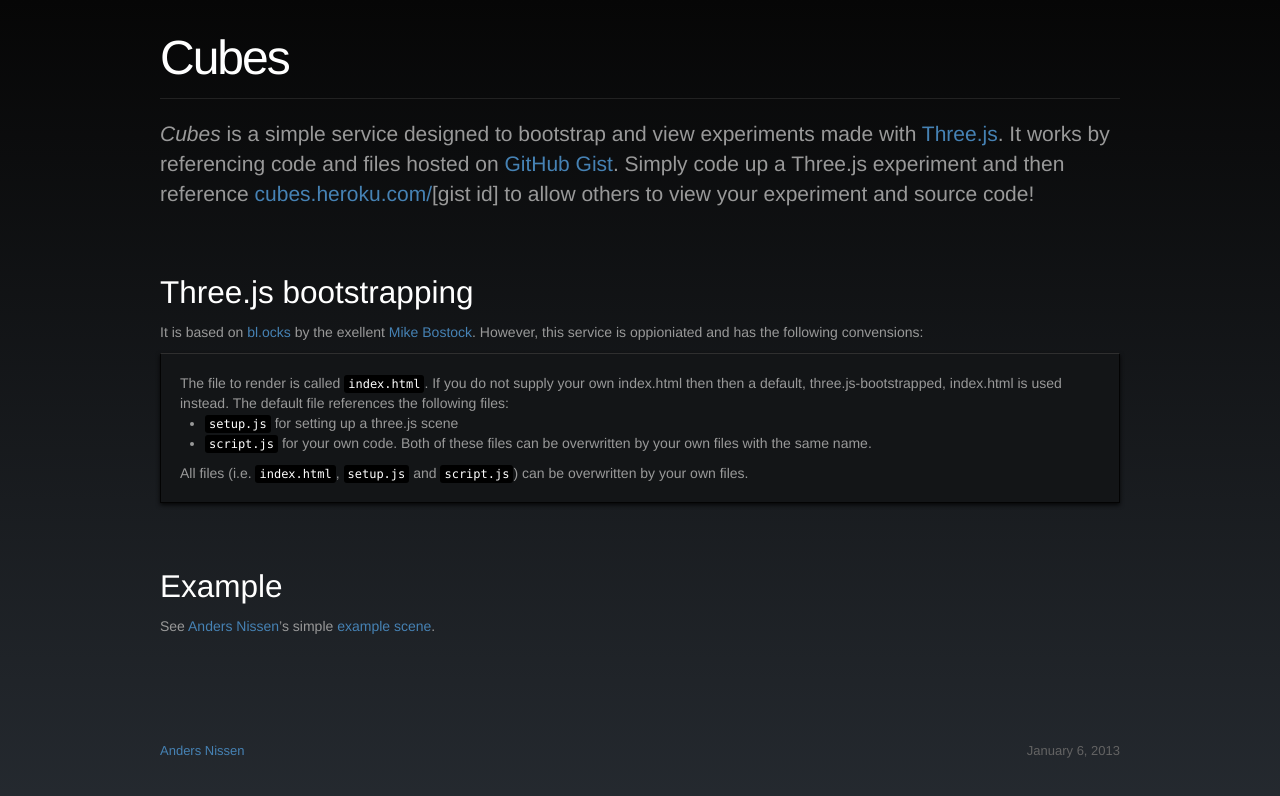
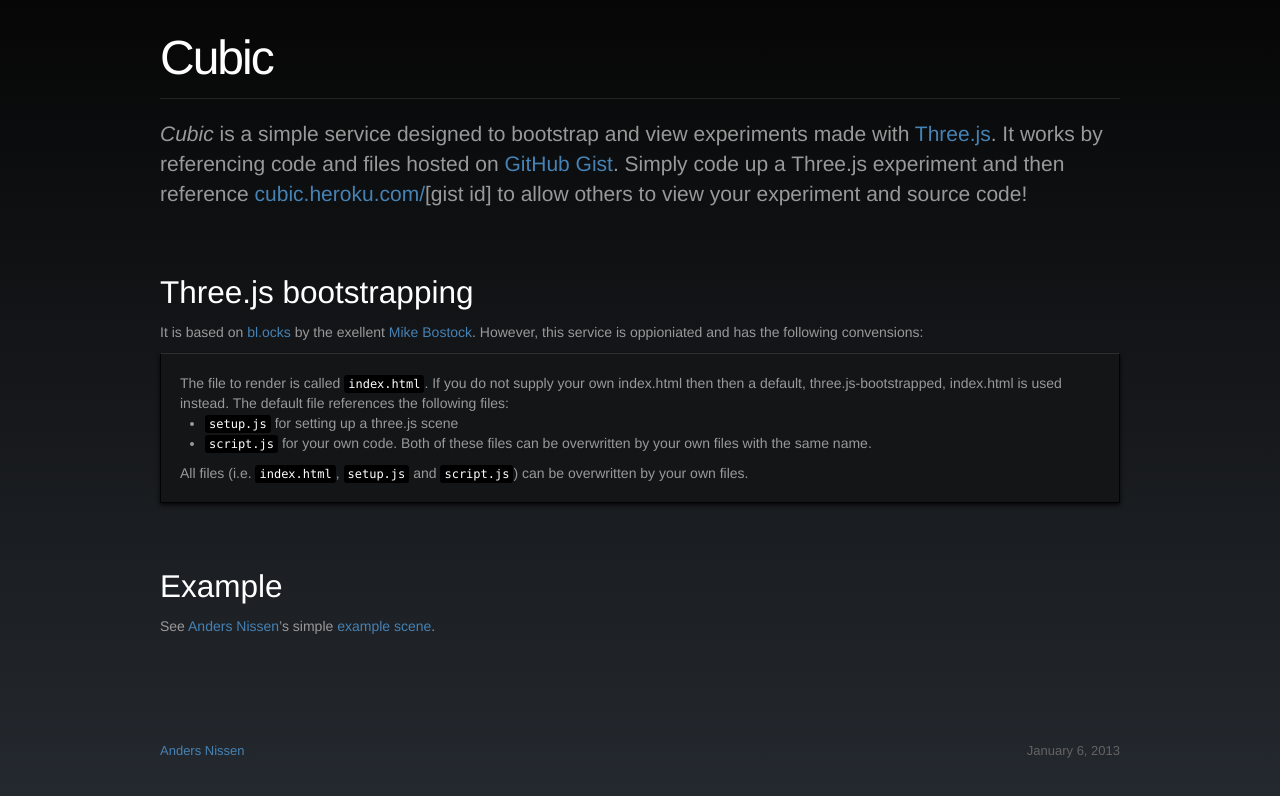
Before and after one commit to anissen/cubic, a website: page views/index.html in a window 1280 px wide. Drawn offline with Linux system fonts and the light colour scheme; a web font is replaced by a local one.

Commit message:
Renamed to Cubic

```diff
--- a/views/index.html
+++ b/views/index.html
@@ -2,16 +2,16 @@
 <head>
   <meta charset="utf-8">
   <link rel="icon" href="/favicon.png">
-  <title>Cubes</title>
+  <title>Cubic</title>
   <link href="/vendor/bootstrap/bootstrap.min.css" rel="stylesheet" />
   <link href="/vendor/bootstrap/bootstrap-responsive.css" rel="stylesheet" />
   <link href="/style.css?20120613" rel="stylesheet" />
 </head>
 <body>
-  <h1 style="margin-top:.8em;">Cubes</h1>
+  <h1 style="margin-top:.8em;">Cubic</h1>
   <hr/>
 
-  <p class="lead"><i>Cubes</i> is a simple service designed to bootstrap and view experiments made with <a href="http://threejs.org">Three.js</a>. It works by referencing code and files hosted on <a href="https://gist.github.com/">GitHub Gist</a>. Simply code up a Three.js experiment and then reference <a href="http://cubes.heroku.com/">cubes.heroku.com/</a>[gist id] to allow others to view your experiment and source code!</p>
+  <p class="lead"><i>Cubic</i> is a simple service designed to bootstrap and view experiments made with <a href="http://threejs.org">Three.js</a>. It works by referencing code and files hosted on <a href="https://gist.github.com/">GitHub Gist</a>. Simply code up a Three.js experiment and then reference <a href="http://cubic.heroku.com/">cubic.heroku.com/</a>[gist id] to allow others to view your experiment and source code!</p>
 
   <h2>Three.js bootstrapping</h2>
   <p>
@@ -33,7 +33,7 @@
   <!--
   <h2>Credits</h2>
 
-  <p><b>Cubes</b> is run by <a rel="author" href="http://andersnissen.com">Anders Nissen</a> and is not affiliated with bl.ocks.org or GitHub.
+  <p><b>Cubic</b> is run by <a rel="author" href="http://andersnissen.com">Anders Nissen</a> and is not affiliated with bl.ocks.org or GitHub.
   -->
 
   <footer>
```
